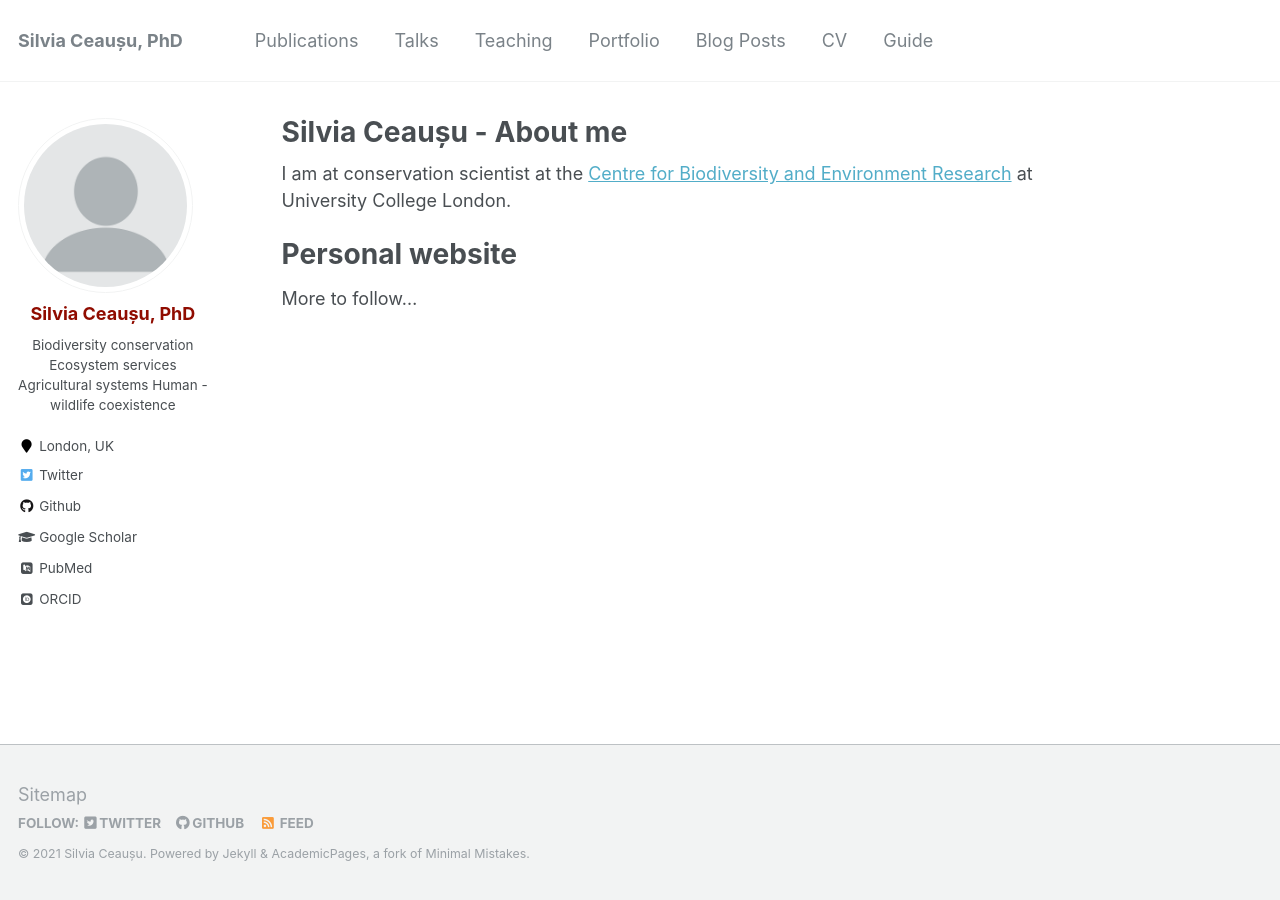
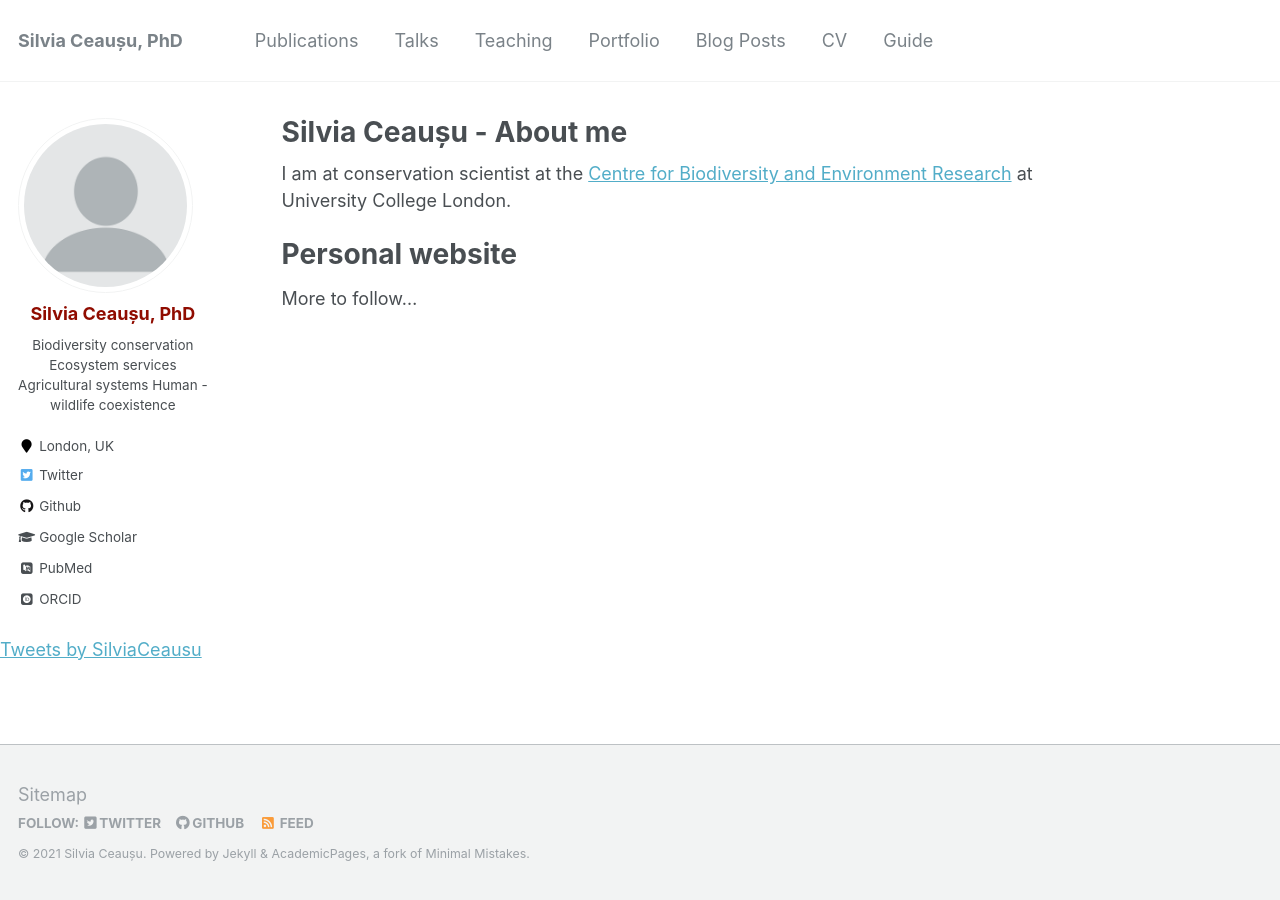
Before and after one commit to SilviaCeausu/SilviaCeausu.github.io, a Jekyll site: the page built from _pages/about.md, in a window 1280 px wide. Built offline with Jekyll 4.4.1, drawn with Linux system fonts in a browser that asks for light colours; some web fonts are replaced; comment, search, counter and statistics services are not loaded.

Commit message:
Update default.html
try to add the twitter plugin

```diff
--- a/_layouts/default.html
+++ b/_layouts/default.html
@@ -18,6 +18,8 @@
 
     {{ content }}
 
+    <a class="twitter-timeline" href="https://twitter.com/SilviaCeausu?ref_src=twsrc%5Etfw">Tweets by SilviaCeausu</a> <script async src="https://platform.twitter.com/widgets.js" charset="utf-8"></script>
+
     <div class="page__footer">
       <footer>
         {% include footer/custom.html %}
```
